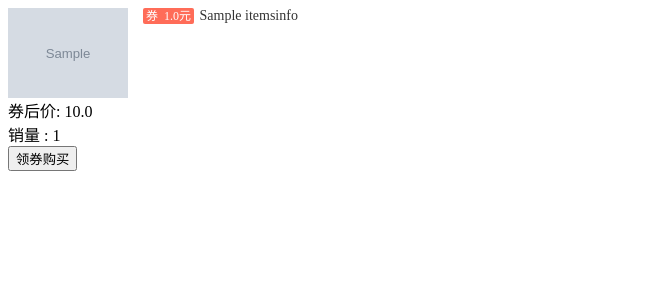
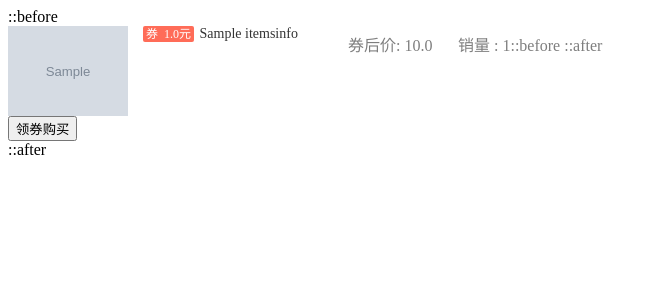
Before and after one commit to lidbcode/quanduoduo, a Django app: page /dwxk/index/ in a window 1280 px wide. Shown: the top 300 px of the page, without its empty margins (0-655 px from the left). Run offline with Django 3.2, Linux system fonts and the light colour scheme; tables that the repository leaves empty hold one stand-in row (values such as "Sample post"); grey boxes marked "Sample" are stand-in pictures.

Commit message:
update css

```diff
--- a/dwxk/static/css/index.css
+++ b/dwxk/static/css/index.css
@@ -1,8 +1,6 @@
+.clearfix:after{clear:both; content:''; font-size:0; display:block; visibility:hidden; height:0}
 .fl{float: left;}
 
-.shop-list{
-	width: 340px;
-}
 .item-left{
   width: 120px;
   position: relative;
@@ -29,6 +27,10 @@
   overflow: hidden;
   color: #333;
 }
+.sale-info{
+	color: #7e7e7e;
+	line-height: 40px;
+}
 .coupon{
   background: #ff6c58;
   height: 16px;
--- a/dwxk/templates/dwxk/index.html
+++ b/dwxk/templates/dwxk/index.html
@@ -9,7 +9,8 @@
     <link rel="stylesheet" type="text/css" href="{% static 'css/index.css' %}"/>
 </head>
 <body>
-<div class="item-list">
+<div class="item-list clearfix">
+    ::before
     {% for item in items %}
     <div class="item">
         <div class="item-left">
@@ -24,11 +25,16 @@
                 {{item.ad_name}}
             </div>
         </div>
-        <div class="price-value f1">券后价: {{item.price}}</div>
-        <div class="sale-num f1">销量 : {{item.sales_num}}</div>
+        <div class="sale-info clearfix">
+            ::before
+            <div class="price-value fl">券后价: {{item.price}}</div>
+            <div class="sale-num fl">销量 : {{item.sales_num}}</div>
+            ::after
+        </div>
         <button class="buy-button">领券购买</button>
     </div>
     {% endfor %}
+    ::after
 </div>
 </body>
 </html>
```
